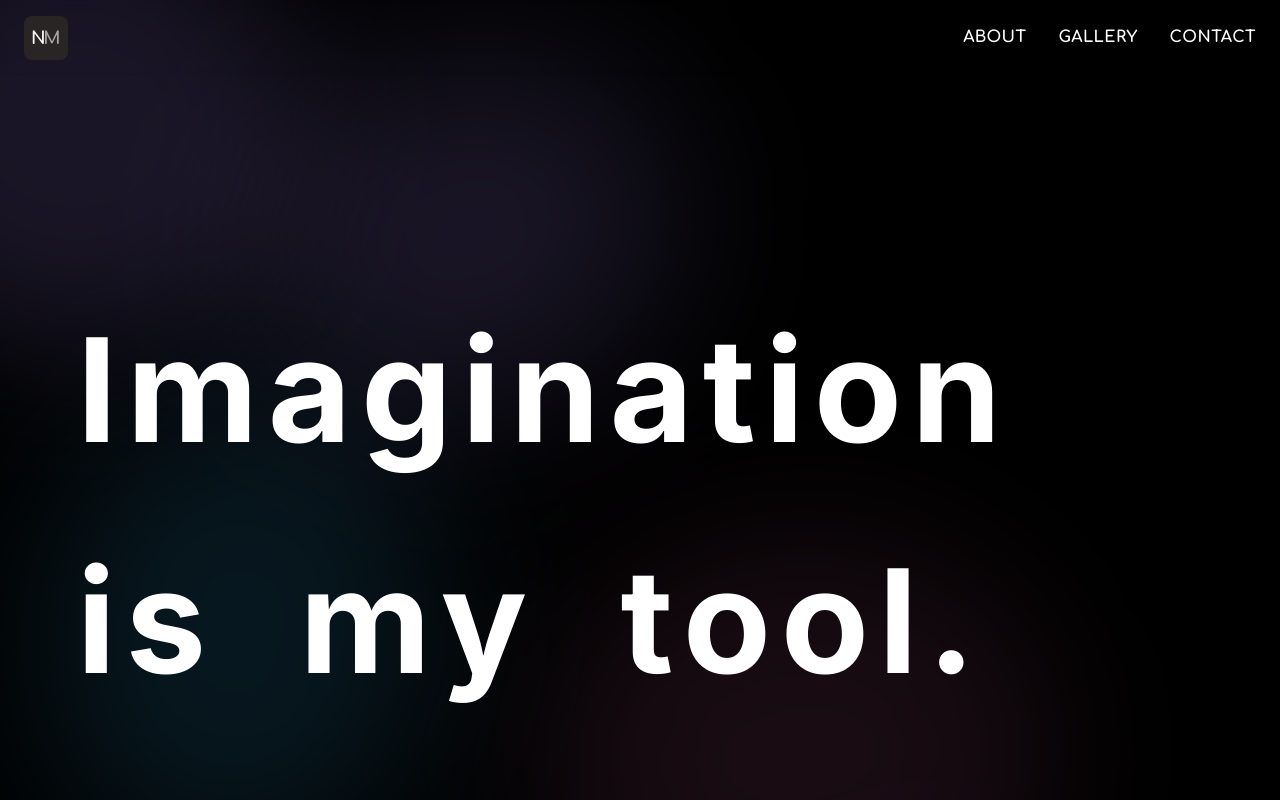
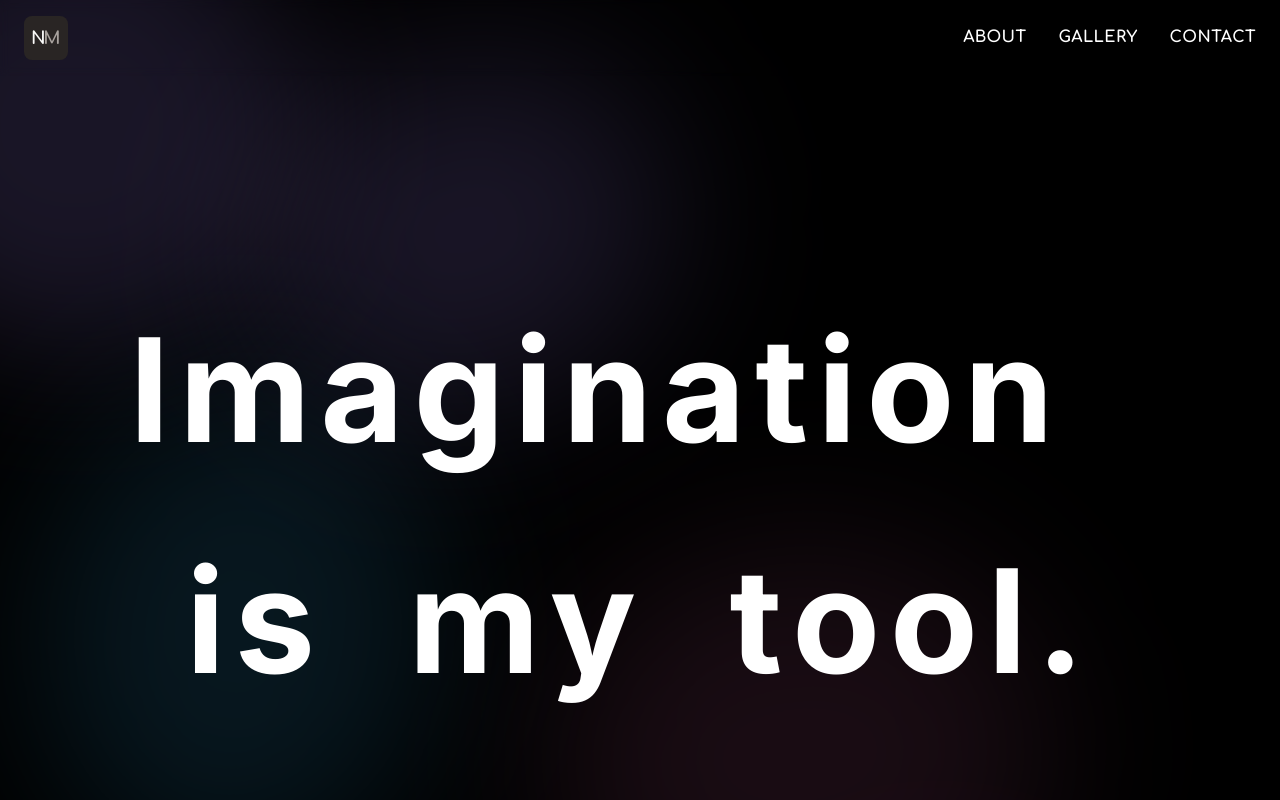
Before and after one commit to nikkamendoza/portfolio, a React (Create React App) app: page /gallery in a window 1280 px wide. Shown: the top 800 px of the page. Built offline with nearby package versions, Linux system fonts and the light colour scheme; a web font is replaced by a local one.

Commit message:
Centered quote

```diff
--- a/src/components/CreatorGallery.tsx
+++ b/src/components/CreatorGallery.tsx
@@ -12,11 +12,11 @@ import { ScrollTrigger } from "gsap/ScrollTrigger";
 gsap.registerPlugin(ScrollTrigger);
 
 // Text parts
-const creativity = "Imagination  ";
-const is = "is ";
-const my = "my ";
-const craft = "tool.";
-const sentence3 = "Nikka Joie Sanchez Mendoza";
+const text1 = "Imagination  ";
+const text2 = "is ";
+const text3 = "my ";
+const text4 = "tool.";
+const text5 = "Nikka Joie Sanchez Mendoza";
 
 // Utility for animation
 function getRandomSpeed() {
@@ -82,21 +82,21 @@ export function LetterCollision() {
 
   return (
     <div ref={containerRef} className="scroll-smooth">
-      <div className="mt-24 flex flex-col justify-end">
-        <div className="flex flex-wrap">
-          <LetterDisplay word={creativity} />
+      <div className="mt-24 flex flex-col items-center justify-end">
+        <div className="flex flex-wrap w-full justify-center">
+          <LetterDisplay word={text1} />
         </div>
-        <div className="flex flex-wrap">
-          <LetterDisplay word={is} />
+        <div className="flex flex-wrap w-full justify-center">
+          <LetterDisplay word={text2} />
           <div className="w-2 xs:w-4 sm:w-10"></div>
-          <LetterDisplay word={my} />
+          <LetterDisplay word={text3} />
           <div className="w-2 xs:w-4 sm:w-10"></div>
-          <LetterDisplay word={craft} />
+          <LetterDisplay word={text4} />
         </div>
       </div>
       {/* Hidden sentence3 at the very bottom - only visible during scroll */}
       <div className="absolute bottom-0 left-0 right-0 flex flex-wrap justify-center" style={{ transform: 'translateY(100vh)' }}>
-        <LetterDisplay word={sentence3} />
+        <LetterDisplay word={text5} />
       </div>
     </div>
   );
@@ -179,7 +179,7 @@ const CreatorGallery: FC = () => {
       className="relative min-h-screen overflow font-comfortaa"
       style={{
         position: "relative",
-        maxHeight: "100vh",
+        minHeight: "100vh",
         background: "#000000",
         fontFamily: "Inter, sans-serif",
         fontWeight: 550,
@@ -212,7 +212,7 @@ const CreatorGallery: FC = () => {
 
 
       {/* Foreground content */}
-      <div className="absolute bottom-0 left-0 right-0 z-30 flex flex-col items-start justify-end" style={{ paddingLeft: "6vw", paddingBottom: "4rem" }}>
+      <div className="absolute bottom-0 left-0 right-0 z-30 flex flex-col items-center justify-end" style={{ paddingBottom: "4rem" }}>
         {/* ✨ Added LetterCollision here */}
         <LetterCollision />
       </div>
```
Also changed, not shown: 1 other file (tests, documents, lock files or other folders).
